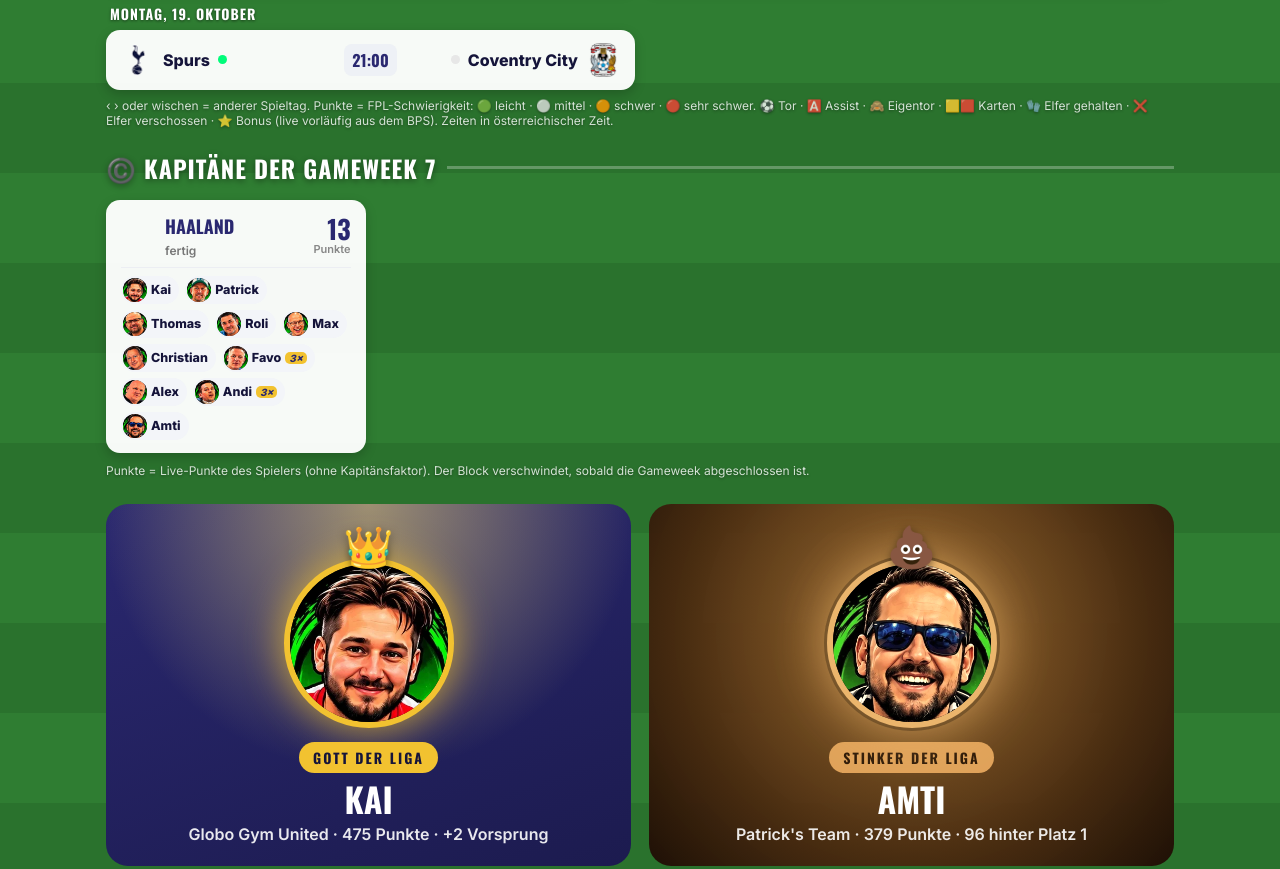
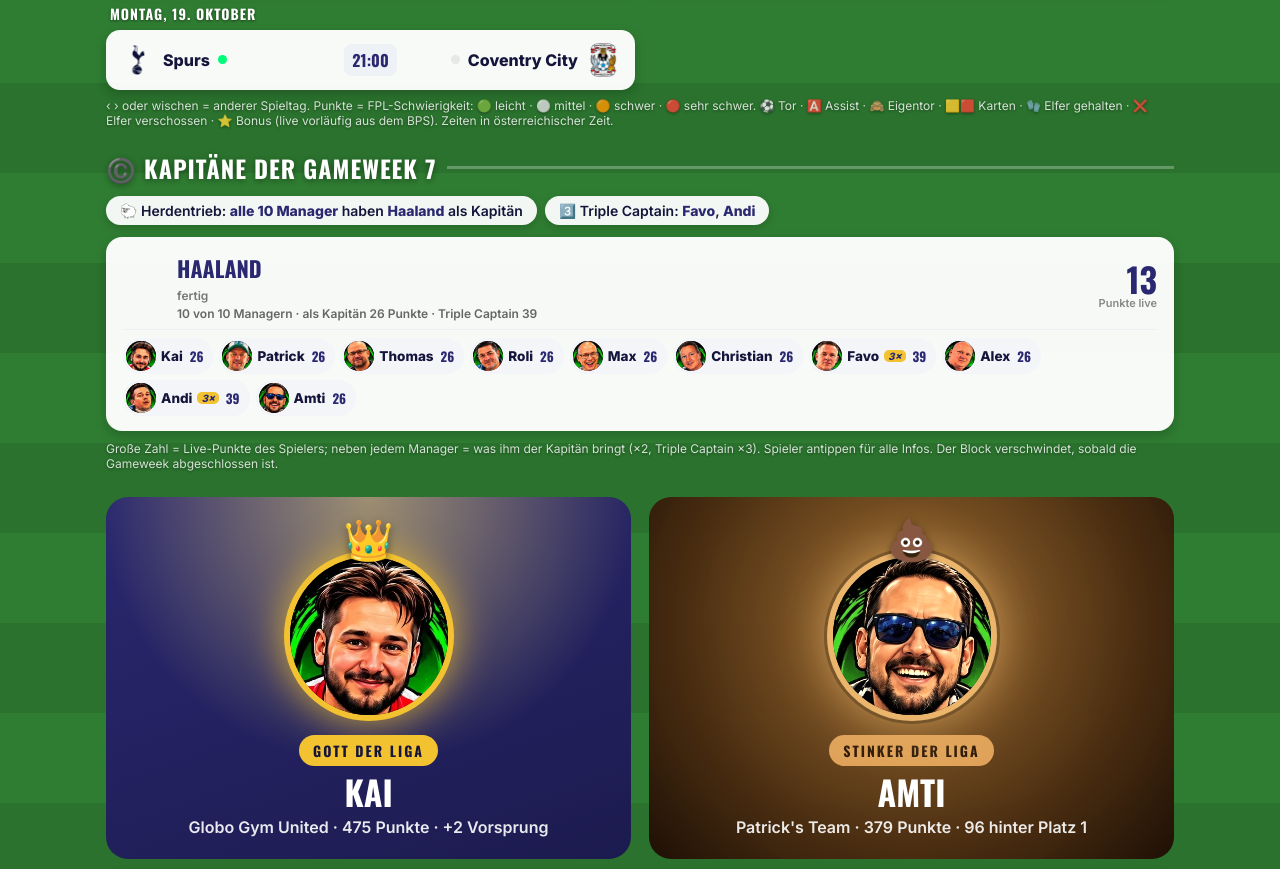
Before and after one commit to ppat18/gentlemens-league, a plain HTML site: page index.html in a window 1280 px wide. Shown: the part 1807-2676 px from the top of the page. Drawn offline with nearby package versions, Linux system fonts and the light colour scheme.

Commit message:
Kapitäns-Block: volle Breite, Überblick (Herdentrieb/Einzelgänger/bester Riecher/Triple Captain), Kapitänspunkte je Manager, Spielername führt zur Spielerseite

```diff
--- a/app.js
+++ b/app.js
@@ -299,7 +299,7 @@ function renderCaptains(d, ms, liveGW) {
     const c = s && s.picks.find(p => p[3] === 1);
     if (!c) continue;
     const g = groups[c[0]] ||= { id: c[0], pts: c[4], min: c[5], who: [] };
-    g.who.push({ m, tc: s.chip === '3xc' });
+    g.who.push({ m, tc: s.chip === '3xc', mult: c[2] > 1 ? c[2] : (s.chip === '3xc' ? 3 : 2) });
   }
   const status = code => {
     const now = Date.now();
@@ -311,20 +311,36 @@ function renderCaptains(d, ms, liveGW) {
     return { txt: 'fertig', live: false };
   };
   const list = Object.values(groups).sort((x, y) => y.who.length - x.who.length || y.pts - x.pts);
+  const nm = id => (d.players[id] || ['?'])[0];
+  const n = list.reduce((a, g) => a + g.who.length, 0);
+  // frecher Überblick: Herde oder geteilte Liga, Einzelgänger, bester Kapitän bisher
+  const sum = [];
+  if (list.length === 1 && n > 1) sum.push(`🐑 Herdentrieb: <b>alle ${n} Manager</b> haben <b>${esc(nm(list[0].id))}</b> als Kapitän`);
+  else if (list.length > 1 && list[0].who.length / n >= 0.6) sum.push(`🐑 <b>${list[0].who.length} von ${n}</b> laufen der Herde nach: <b>${esc(nm(list[0].id))}</b>`);
+  else if (list.length > 2) sum.push(`🎲 Liga gespalten – <b>${list.length} verschiedene Kapitäne</b>`);
+  const wolves = list.length > 1 ? list.filter(g => g.who.length === 1) : [];
+  if (wolves.length) sum.push(`🦄 Einzelgänger: ${wolves.map(g => `<b>${esc(g.who[0].m.nick)}</b> (${esc(nm(g.id))})`).join(', ')}`);
+  if (list.length > 1 && list.some(g => g.pts > 0)) {
+    const best = [...list].sort((x, y) => y.pts - x.pts)[0];
+    sum.push(`👑 Bester Riecher bisher: <b>${esc(nm(best.id))}</b> – ${best.pts} Punkte`);
+  }
+  if (list.some(g => g.who.some(x => x.tc))) sum.push(`3️⃣ Triple Captain: ${list.flatMap(g => g.who.filter(x => x.tc).map(x => `<b>${esc(x.m.nick)}</b>`)).join(', ')}`);
   el.innerHTML = `<h2>©️ Kapitäne der Gameweek ${liveGW}</h2>
+    ${sum.length ? `<div class="caps-sum">${sum.map(x => `<span>${x}</span>`).join('')}</div>` : ''}
     <div class="caps">${list.map(g => {
       const p = d.players[g.id] || ['?', 0, '', 0];
       const st = status(p[3]);
       return `<div class="cap ${st.live ? 'live' : ''}">
         <div class="cap-top">
           <img class="badge" src="assets/badges/${p[3]}.png" alt="" onerror="this.style.visibility='hidden'">
-          <div class="cap-name"><b>${esc(p[0])}</b><small>${st.txt}</small></div>
-          <div class="cap-pts">${g.pts}<small>Punkte</small></div>
+          <div class="cap-name"><a href="#spieler/${g.id}" title="Alle Infos zu ${esc(p[0])}"><b>${esc(p[0])}</b></a><small>${st.txt}</small>
+            <div class="cap-x">${g.who.length} von ${n} Managern · als Kapitän ${g.pts * 2} Punkte${g.who.some(x => x.tc) ? ` · Triple Captain ${g.pts * 3}` : ''}</div></div>
+          <div class="cap-pts">${g.pts}<small>Punkte live</small></div>
         </div>
-        <div class="cap-who">${g.who.map(x => `<span><img class="av" src="${av(x.m)}" alt="">${esc(x.m.nick)}${x.tc ? ' <i class="tc" title="Triple Captain">3×</i>' : ''}</span>`).join('')}</div>
+        <div class="cap-who">${g.who.map(x => `<span><img class="av" src="${av(x.m)}" alt="">${esc(x.m.nick)}${x.tc ? ' <i class="tc" title="Triple Captain">3×</i>' : ''}<b class="cp" title="Kapitänspunkte">${g.pts * x.mult}</b></span>`).join('')}</div>
       </div>`;
     }).join('')}</div>
-    <p class="foot">Punkte = Live-Punkte des Spielers (ohne Kapitänsfaktor). Der Block verschwindet, sobald die Gameweek abgeschlossen ist.</p>`;
+    <p class="foot">Große Zahl = Live-Punkte des Spielers; neben jedem Manager = was ihm der Kapitän bringt (×2, Triple Captain ×3). Spieler antippen für alle Infos. Der Block verschwindet, sobald die Gameweek abgeschlossen ist.</p>`;
   el.hidden = false;
 }
 
--- a/index.html
+++ b/index.html
@@ -332,21 +332,28 @@ img.av{flex:none;aspect-ratio:1/1;object-fit:cover;object-position:50% 15%}
 .final-gold .odds{color:#c9c2a0}.final-gold .odds .fav{color:#fff}
 .odds-note{margin-top:14px}
 #caps h2{margin-top:22px}
-.caps{display:grid;grid-template-columns:repeat(auto-fill,minmax(250px,1fr));gap:10px}
-.cap{background:var(--card);border-radius:14px;padding:10px 12px;box-shadow:0 4px 12px rgba(0,0,0,.2);border:3px solid transparent}
+.caps{display:grid;grid-template-columns:repeat(auto-fit,minmax(280px,1fr));gap:12px}
+.caps-sum{display:flex;flex-wrap:wrap;gap:8px;margin:-4px 0 12px}
+.caps-sum span{background:rgba(255,255,255,.94);color:var(--ink);border-radius:999px;padding:6px 14px;font-size:14px;font-weight:600;box-shadow:0 3px 10px rgba(0,0,0,.18)}
+.caps-sum span b{color:var(--navy)}
+.cap{background:var(--card);border-radius:16px;padding:12px 14px;box-shadow:0 4px 12px rgba(0,0,0,.2);border:3px solid transparent}
+.cap-name a{color:inherit;text-decoration:none}
+.cap-name a:hover b{text-decoration:underline}
+.cap-x{font-size:12px;color:#666;font-weight:600;margin-top:2px}
+.cap-who span b.cp{font:700 13px Oswald;color:var(--navy);margin-left:2px}
 .cap.live{border-color:var(--red)}
 .cap-top{display:flex;align-items:center;gap:10px}
-.cap-top img.badge{width:34px;height:34px;object-fit:contain;flex:none}
+.cap-top img.badge{width:44px;height:44px;object-fit:contain;flex:none}
 .cap-name{flex:1;min-width:0}
-.cap-name b{display:block;font:700 18px Oswald;text-transform:uppercase;color:var(--navy);white-space:nowrap;overflow:hidden;text-overflow:ellipsis}
+.cap-name b{display:block;font:700 22px Oswald;text-transform:uppercase;color:var(--navy);white-space:nowrap;overflow:hidden;text-overflow:ellipsis}
 .cap-name small{font-size:12px;color:#777;font-weight:600}
 .cap-name small .live-tag{font-size:10px;padding:0 5px;margin:0 2px 0 0}
 .games-live .cap.live .live-tag{animation:liveblink 1.2s ease-in-out infinite}
-.cap-pts{text-align:right;font:700 26px Oswald;color:var(--navy);line-height:1}
+.cap-pts{text-align:right;font:700 34px Oswald;color:var(--navy);line-height:1}
 .cap-pts small{display:block;font:600 11px Inter;color:#888}
 .cap-who{display:flex;flex-wrap:wrap;gap:6px;margin-top:8px;padding-top:8px;border-top:1px solid #eceef3}
-.cap-who span{display:flex;align-items:center;gap:4px;font-size:12.5px;font-weight:700;background:#f3f5f9;border-radius:999px;padding:2px 8px 2px 2px}
-.cap-who img.av{width:24px;height:24px}
+.cap-who span{display:flex;align-items:center;gap:5px;font-size:13.5px;font-weight:700;background:#f3f5f9;border-radius:999px;padding:3px 10px 3px 3px}
+.cap-who img.av{width:30px;height:30px}
 .cap-who .tc{background:var(--gold, #f2c230);color:var(--navy);border-radius:5px;font-size:10px;padding:0 4px}
 /* Aktualisieren-Knopf: schwebt immer unten rechts */
 .refresh-btn{position:fixed;right:max(14px,env(safe-area-inset-right));bottom:max(14px,env(safe-area-inset-bottom));z-index:90;width:52px;height:52px;border-radius:50%;border:3px solid #6fa52a;background:var(--lime);color:var(--navy);font-size:24px;line-height:1;cursor:pointer;box-shadow:0 6px 18px rgba(0,0,0,.35);display:grid;place-items:center;-webkit-tap-highlight-color:transparent}
```
